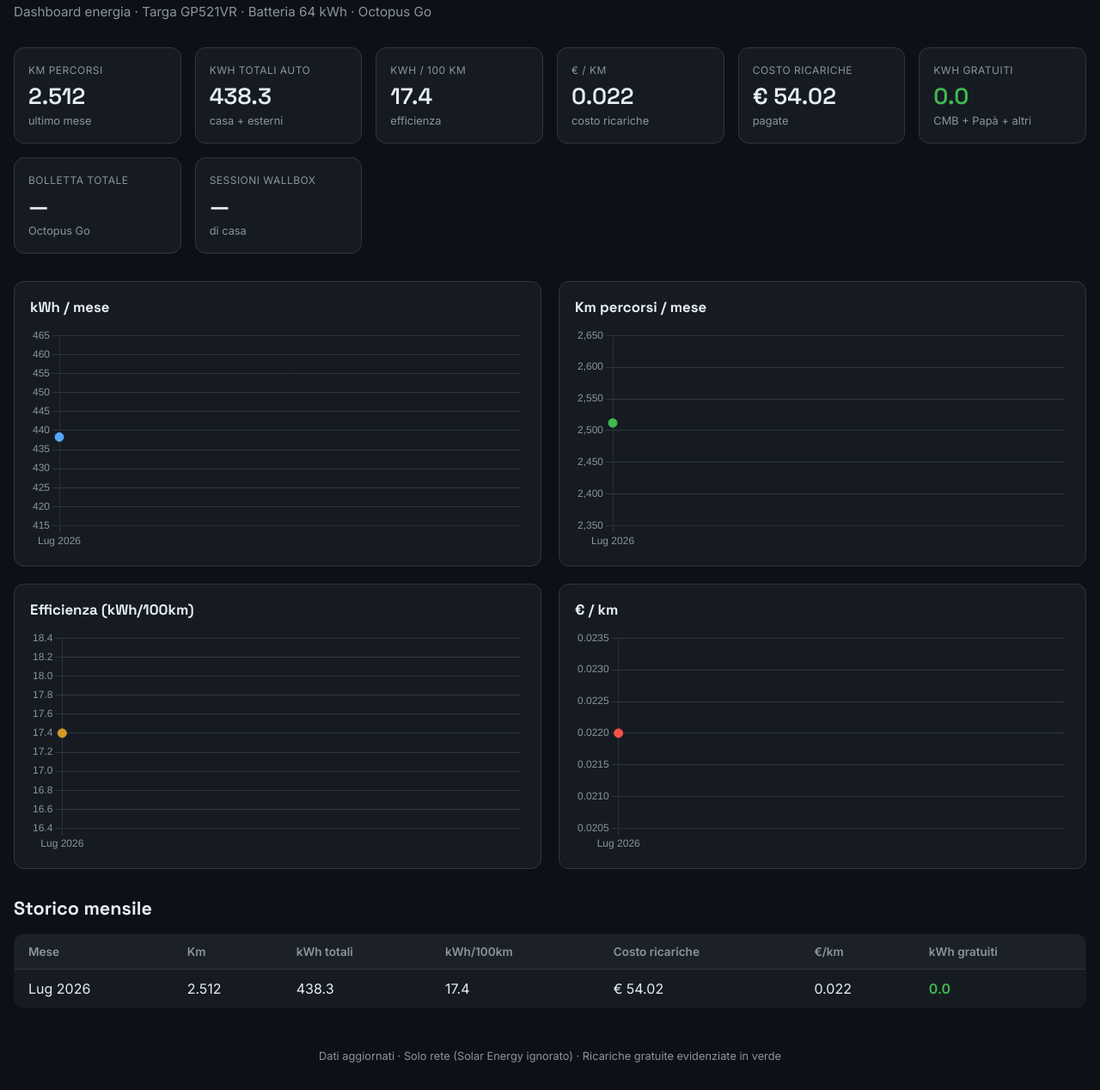
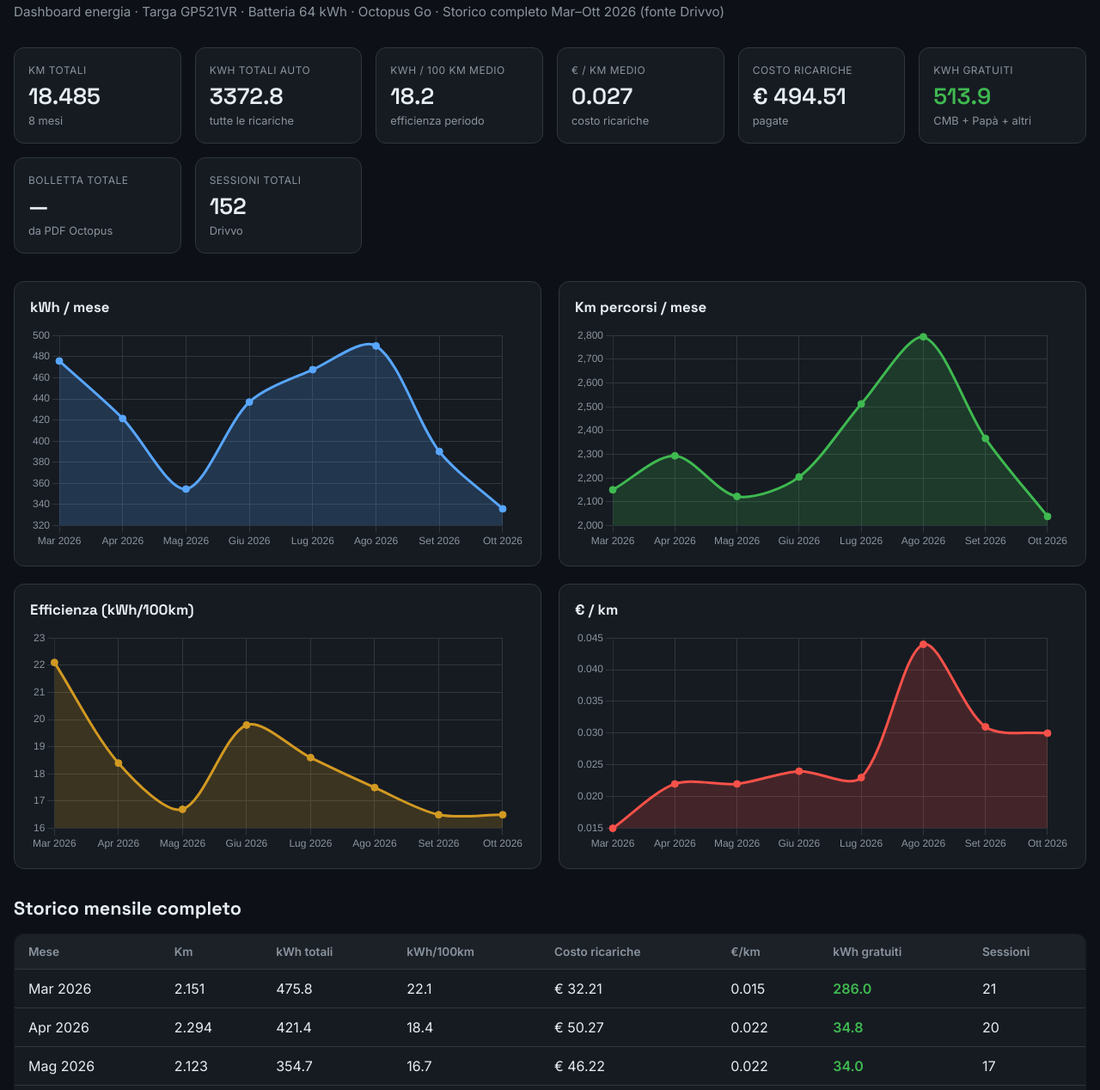
Before and after one commit to giannigrespan/mg4-xpower-dashboard, a plain HTML site: page index.html in a window 1280 px wide. Shown: the part 72-1340 px from the top of the page at 86% size. Drawn offline with nearby package versions, Linux system fonts and the light colour scheme.

Commit message:
Add full monthly history Mar-Oct 2026 from Drivvo export (all months visible)

```diff
--- a/index.html
+++ b/index.html
@@ -30,20 +30,14 @@
       padding: 24px 16px 48px;
     }
     .container { max-width: 1280px; margin: 0 auto; }
-    header {
-      margin-bottom: 32px;
-    }
+    header { margin-bottom: 32px; }
     h1 {
       font-family: 'Space Grotesk', sans-serif;
       font-size: 2.25rem;
       font-weight: 700;
       letter-spacing: -0.02em;
     }
-    .subtitle {
-      color: var(--text-muted);
-      margin-top: 6px;
-      font-size: 0.95rem;
-    }
+    .subtitle { color: var(--text-muted); margin-top: 6px; font-size: 0.95rem; }
     .kpi-grid {
       display: grid;
       grid-template-columns: repeat(auto-fit, minmax(180px, 1fr));
@@ -76,9 +70,7 @@
       gap: 20px;
       margin-bottom: 32px;
     }
-    @media (max-width: 900px) {
-      .charts-grid { grid-template-columns: 1fr; }
-    }
+    @media (max-width: 900px) { .charts-grid { grid-template-columns: 1fr; } }
     .chart-card {
       background: var(--bg-card);
       border: 1px solid var(--border);
@@ -99,62 +91,34 @@
       overflow: hidden;
       border: 1px solid var(--border);
     }
-    th, td {
-      padding: 12px 16px;
-      text-align: left;
-      border-bottom: 1px solid var(--border);
-    }
-    th {
-      background: #1c2128;
-      font-weight: 600;
-      font-size: 0.85rem;
-      color: var(--text-muted);
-    }
+    th, td { padding: 12px 16px; text-align: left; border-bottom: 1px solid var(--border); }
+    th { background: #1c2128; font-weight: 600; font-size: 0.85rem; color: var(--text-muted); }
     tr:last-child td { border-bottom: none; }
     .section-title {
       font-family: 'Space Grotesk', sans-serif;
       font-size: 1.35rem;
       margin: 8px 0 16px;
     }
-    footer {
-      margin-top: 48px;
-      text-align: center;
-      color: var(--text-muted);
-      font-size: 0.8rem;
-    }
+    footer { margin-top: 48px; text-align: center; color: var(--text-muted); font-size: 0.8rem; }
   </style>
 </head>
 <body>
   <div class="container">
     <header>
       <h1>MG4 XPower</h1>
-      <p class="subtitle">Dashboard energia · Targa GP521VR · Batteria 64 kWh · Octopus Go</p>
+      <p class="subtitle">Dashboard energia · Targa GP521VR · Batteria 64 kWh · Octopus Go · Storico completo Mar–Ott 2026 (fonte Drivvo)</p>
     </header>
 
-    <div class="kpi-grid" id="kpi-grid">
-      <!-- populated by JS -->
+    <div class="kpi-grid" id="kpi-grid"></div>
+
+    <div class="charts-grid">
+      <div class="chart-card"><h3>kWh / mese</h3><div class="chart-wrap"><canvas id="chartKwh"></canvas></div></div>
+      <div class="chart-card"><h3>Km percorsi / mese</h3><div class="chart-wrap"><canvas id="chartKm"></canvas></div></div>
+      <div class="chart-card"><h3>Efficienza (kWh/100km)</h3><div class="chart-wrap"><canvas id="chartEff"></canvas></div></div>
+      <div class="chart-card"><h3>€ / km</h3><div class="chart-wrap"><canvas id="chartCostKm"></canvas></div></div>
     </div>
 
-    <div class="charts-grid">
-      <div class="chart-card">
-        <h3>kWh / mese</h3>
-        <div class="chart-wrap"><canvas id="chartKwh"></canvas></div>
-      </div>
-      <div class="chart-card">
-        <h3>Km percorsi / mese</h3>
-        <div class="chart-wrap"><canvas id="chartKm"></canvas></div>
-      </div>
-      <div class="chart-card">
-        <h3>Efficienza (kWh/100km)</h3>
-        <div class="chart-wrap"><canvas id="chartEff"></canvas></div>
-      </div>
-      <div class="chart-card">
-        <h3>€ / km</h3>
-        <div class="chart-wrap"><canvas id="chartCostKm"></canvas></div>
-      </div>
-    </div>
-
-    <h2 class="section-title">Storico mensile</h2>
+    <h2 class="section-title">Storico mensile completo</h2>
     <div style="overflow-x: auto;">
       <table id="history-table">
         <thead>
@@ -166,6 +130,7 @@
             <th>Costo ricariche</th>
             <th>€/km</th>
             <th>kWh gratuiti</th>
+            <th>Sessioni</th>
           </tr>
         </thead>
         <tbody></tbody>
@@ -173,41 +138,42 @@
     </div>
 
     <footer>
-      Dati aggiornati · Solo rete (Solar Energy ignorato) · Ricariche gratuite evidenziate in verde
+      Dati da export Drivvo · Solo rete (Solar Energy ignorato) · kWh gratuiti (CMB, Papà, Ciasa Merisana, ecc.) evidenziati in verde · Luglio allineato a 2512 km
     </footer>
   </div>
 
   <script>
-    // Dati storici (aggiornabili)
     const months = [
-      {
-        mese: "Lug 2026",
-        km: 2512,
-        kwhTotal: 438.3,
-        kwh100: 17.4,
-        costo: 54.02,
-        euroKm: (54.02 / 2512).toFixed(3),
-        kwhGratuiti: 0,
-        sessioni: null,
-        bolletta: null
-      }
+      {mese:"Mar 2026",km:2151,kwhTotal:475.8,kwh100:22.1,costo:32.21,euroKm:0.015,kwhGratuiti:286.0,sessioni:21,bolletta:null},
+      {mese:"Apr 2026",km:2294,kwhTotal:421.4,kwh100:18.4,costo:50.27,euroKm:0.022,kwhGratuiti:34.8,sessioni:20,bolletta:null},
+      {mese:"Mag 2026",km:2123,kwhTotal:354.7,kwh100:16.7,costo:46.22,euroKm:0.022,kwhGratuiti:34.0,sessioni:17,bolletta:null},
+      {mese:"Giu 2026",km:2205,kwhTotal:437.0,kwh100:19.8,costo:53.17,euroKm:0.024,kwhGratuiti:28.0,sessioni:19,bolletta:null},
+      {mese:"Lug 2026",km:2512,kwhTotal:467.6,kwh100:18.6,costo:57.2,euroKm:0.023,kwhGratuiti:48.6,sessioni:20,bolletta:null},
+      {mese:"Ago 2026",km:2794,kwhTotal:490.1,kwh100:17.5,costo:122.1,euroKm:0.044,kwhGratuiti:23.0,sessioni:18,bolletta:null},
+      {mese:"Set 2026",km:2367,kwhTotal:390.2,kwh100:16.5,costo:72.54,euroKm:0.031,kwhGratuiti:27.5,sessioni:20,bolletta:null},
+      {mese:"Ott 2026",km:2039,kwhTotal:336.0,kwh100:16.5,costo:60.8,euroKm:0.03,kwhGratuiti:32.0,sessioni:17,bolletta:null}
     ];
 
     function renderKPIs() {
-      const last = months[months.length - 1];
+      const totKm = months.reduce((s,m)=>s+m.km,0);
+      const totKwh = months.reduce((s,m)=>s+m.kwhTotal,0);
+      const totCosto = months.reduce((s,m)=>s+m.costo,0);
+      const totGratuiti = months.reduce((s,m)=>s+m.kwhGratuiti,0);
+      const avgEff = totKm ? (totKwh / totKm * 100).toFixed(1) : "—";
+      const avgEuroKm = totKm ? (totCosto / totKm).toFixed(3) : "—";
+
       const kpis = [
-        { label: "Km percorsi", value: last.km.toLocaleString("it-IT"), sub: "ultimo mese" },
-        { label: "kWh totali auto", value: last.kwhTotal.toFixed(1), sub: "casa + esterni" },
-        { label: "kWh / 100 km", value: last.kwh100.toFixed(1), sub: "efficienza" },
-        { label: "€ / km", value: last.euroKm, sub: "costo ricariche" },
-        { label: "Costo ricariche", value: "€ " + last.costo.toFixed(2), sub: "pagate" },
-        { label: "kWh gratuiti", value: last.kwhGratuiti.toFixed(1), sub: "CMB + Papà + altri", green: true },
-        { label: "Bolletta totale", value: last.bolletta ? "€ " + last.bolletta : "—", sub: "Octopus Go" },
-        { label: "Sessioni Wallbox", value: last.sessioni ?? "—", sub: "di casa" }
+        { label: "Km totali", value: totKm.toLocaleString("it-IT"), sub: months.length + " mesi" },
+        { label: "kWh totali auto", value: totKwh.toFixed(1), sub: "tutte le ricariche" },
+        { label: "kWh / 100 km medio", value: avgEff, sub: "efficienza periodo" },
+        { label: "€ / km medio", value: avgEuroKm, sub: "costo ricariche" },
+        { label: "Costo ricariche", value: "€ " + totCosto.toFixed(2), sub: "pagate" },
+        { label: "kWh gratuiti", value: totGratuiti.toFixed(1), sub: "CMB + Papà + altri", green: true },
+        { label: "Bolletta totale", value: "—", sub: "da PDF Octopus" },
+        { label: "Sessioni totali", value: months.reduce((s,m)=>s+m.sessioni,0), sub: "Drivvo" }
       ];
 
-      const grid = document.getElementById("kpi-grid");
-      grid.innerHTML = kpis.map(k => `
+      document.getElementById("kpi-grid").innerHTML = kpis.map(k => `
         <div class="kpi-card">
           <div class="kpi-label">${k.label}</div>
           <div class="kpi-value ${k.green ? 'green' : ''}">${k.value}</div>
@@ -225,8 +191,9 @@
           <td>${m.kwhTotal.toFixed(1)}</td>
           <td>${m.kwh100.toFixed(1)}</td>
           <td>€ ${m.costo.toFixed(2)}</td>
-          <td>${m.euroKm}</td>
+          <td>${m.euroKm.toFixed(3)}</td>
           <td style="color: var(--green); font-weight: 600;">${m.kwhGratuiti.toFixed(1)}</td>
+          <td>${m.sessioni}</td>
         </tr>
       `).join("");
     }
@@ -244,7 +211,7 @@
             backgroundColor: color + "33",
             tension: 0.3,
             fill: true,
-            pointRadius: 5,
+            pointRadius: 4,
             pointBackgroundColor: color
           }]
         },
@@ -253,7 +220,7 @@
           maintainAspectRatio: false,
           plugins: { legend: { display: false } },
           scales: {
-            x: { ticks: { color: "#8b949e" }, grid: { color: "#30363d" } },
+            x: { ticks: { color: "#8b949e", maxRotation: 45, minRotation: 0 }, grid: { color: "#30363d" } },
             y: { ticks: { color: "#8b949e" }, grid: { color: "#30363d" } }
           }
         }
@@ -262,11 +229,10 @@
 
     renderKPIs();
     renderTable();
-
     makeChart("chartKwh", "kWh", months.map(m => m.kwhTotal), "#58a6ff");
     makeChart("chartKm", "Km", months.map(m => m.km), "#3fb950");
     makeChart("chartEff", "kWh/100km", months.map(m => m.kwh100), "#d29922");
-    makeChart("chartCostKm", "€/km", months.map(m => parseFloat(m.euroKm)), "#f85149");
+    makeChart("chartCostKm", "€/km", months.map(m => m.euroKm), "#f85149");
   </script>
 </body>
 </html>
```
